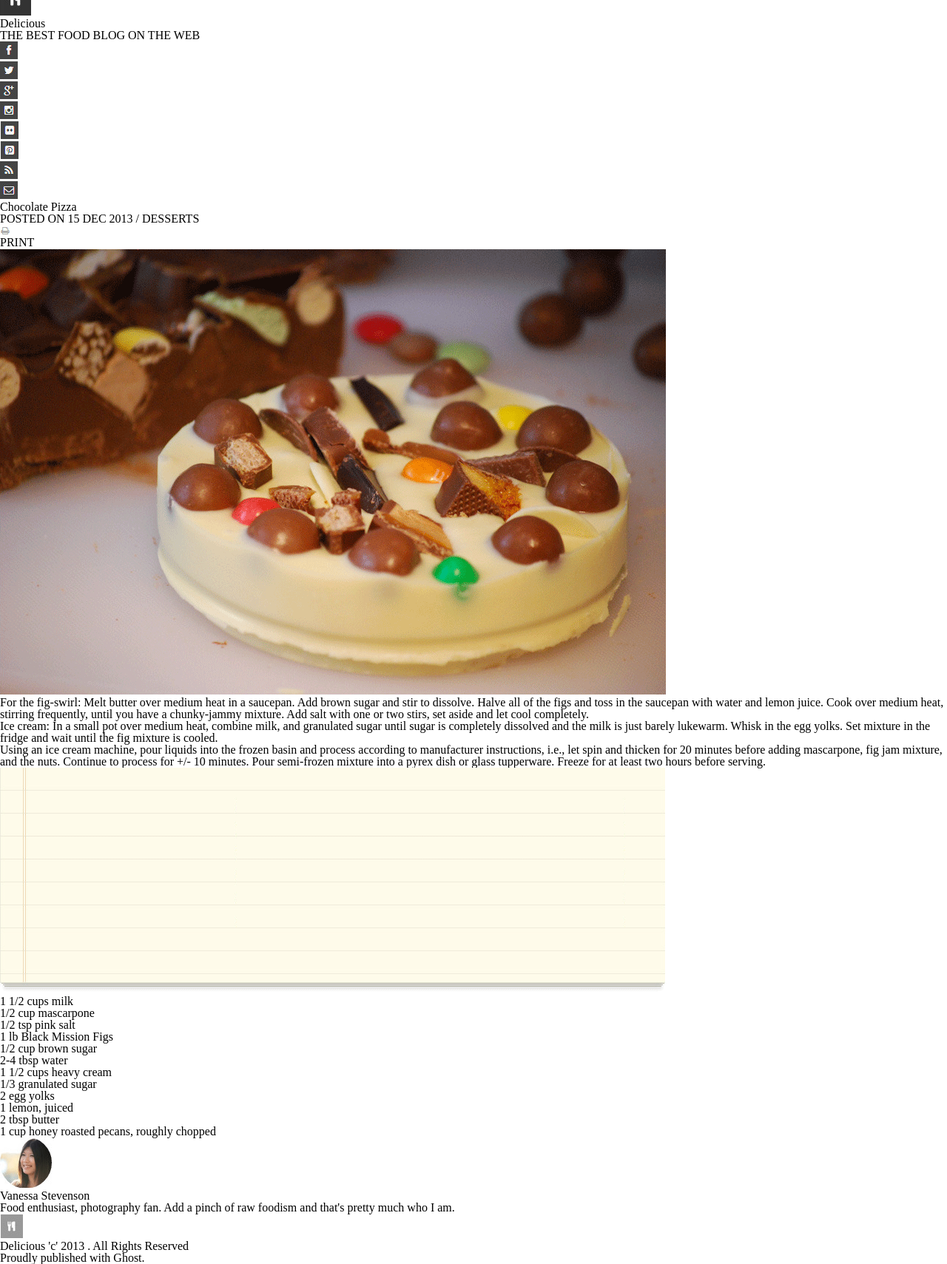
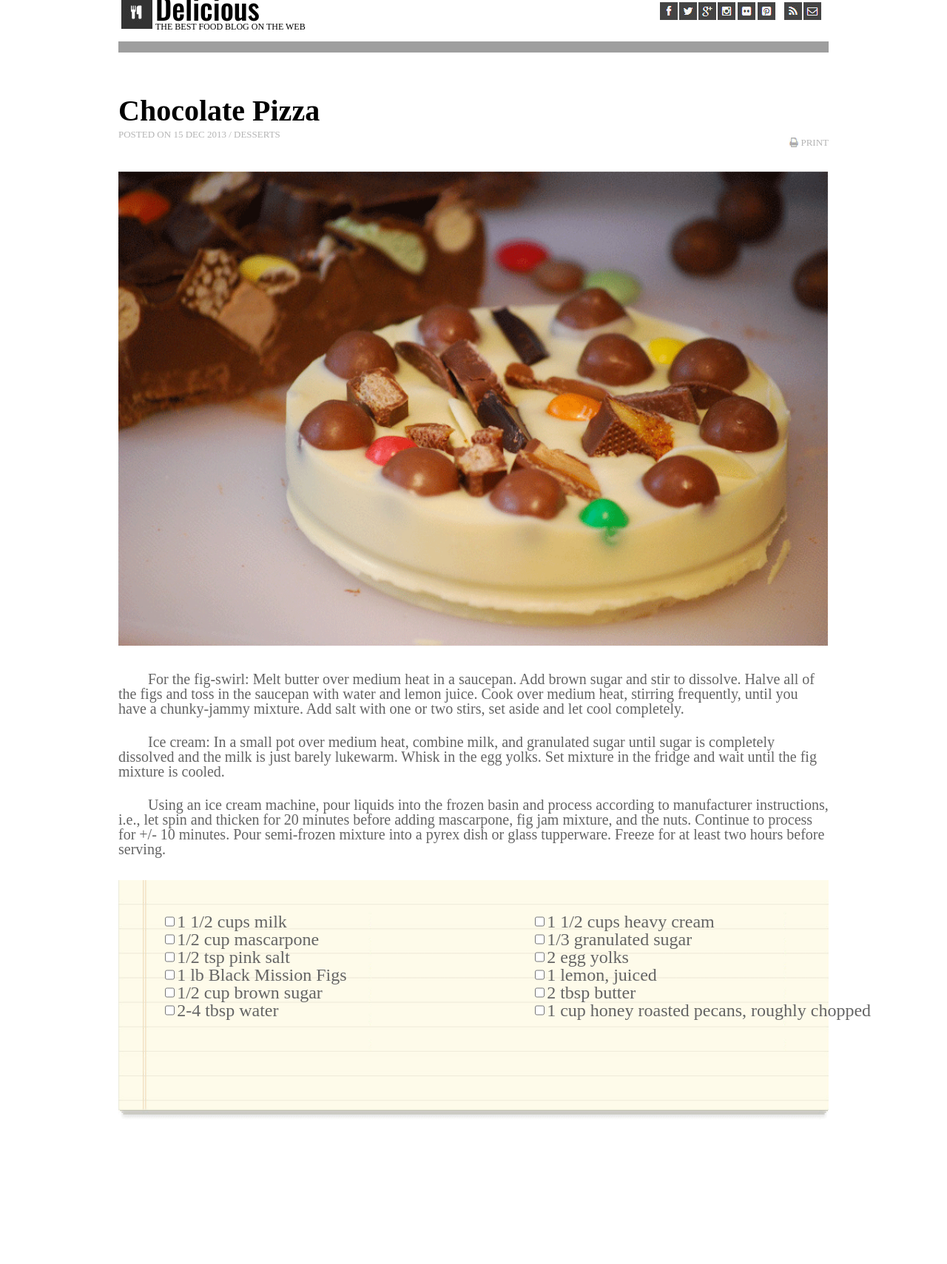
Before and after one commit to sp00nes/chocolate-pizza, a plain HTML site: page index.html in a window 1280 px wide. Shown: the part 24-1733 px from the top of the page at 74% size. After the commit the page ends 1540 px from the top, so only its background shows below. Drawn offline with nearby package versions, Linux system fonts and the light colour scheme; grey boxes are pictures that could not be loaded.

Commit message:
styled page

```diff
--- a/css/style.css
+++ b/css/style.css
@@ -0,0 +1,158 @@
+body {
+  width: 70%;
+  margin: auto;
+  box-sizing: border-box;
+  min-width: 60rem;
+}
+
+/* Style for headder */
+.borderImg {
+  background-image: url(https://raw.githubusercontent.com/codefellows/seattle-code-201d91/main/class-10/lab-a/lab-assets/hr-img.png);
+  background-repeat: repeat-x;
+  height: 15px;
+  width: 100%;
+  }
+
+.header {
+  height: 5rem;
+  display: flex;
+  flex-direction: row;
+  justify-content: space-between;
+  flex-wrap: wrap;
+  align-items: center;
+
+}
+
+.titleLogo {
+  height: 5rem;
+  display: flex;
+  flex-direction: row;
+  justify-content: flex-start;
+  align-items: center;
+  text-align: left;
+}
+
+.titleText {
+  display: flex;
+  flex-direction: column;
+  justify-content: flex-start;
+  align-items: left;
+  margin-left: 4px;
+}
+
+.titleText h1 {
+  font-family: 'Open Sans', sans-serif;
+  font-family: 'Oswald', sans-serif;
+  font-size: 40px;
+}
+
+.titleText h2 {
+  font-size: 12px;
+}
+.social ul {
+  display: flex;
+  flex-direction: row;
+  align-items: left;
+  margin-right: 10px;
+}
+
+.social ul li {
+  padding-left: 2px;
+}
+
+.social {
+  display: flex;
+  flex-direction: row;
+  align-items: left;
+}
+
+/*Main*/
+
+/* article */
+.artTitleContainer {
+  margin-top: 3rem;
+  margin-bottom: 2rem;
+  height: 5rem;
+  display: flex;
+  flex-direction: row;
+  justify-content: space-between;
+  flex-wrap: wrap;
+  align-items: center;
+}
+
+.artTitleText h2 {
+  font-size: 40px;
+  font-weight: bold;
+  margin-bottom: 0.3rem;
+}
+
+.artTitleText h3 {
+  font-size: 13px;
+  color: rgb(180, 180, 180);
+}
+
+.artPrint {
+  display: flex;
+  flex-direction: row;
+  align-items: left;
+  align-self: flex-end;
+}
+
+.artPrint p {
+  font-size: 13px;
+  margin-left: 3px;
+  color: rgb(180, 180, 180);
+}
+
+.artMain {
+  border-bottom: 0.5rem;
+  border-bottom-style: ridge;
+}
+
+.artMain img{
+  width: 100%;
+  height: auto;
+}
+
+.artText {
+  font-size: 20px;
+  color: rgb(145, 145, 145);
+  margin: 2rem 0px 2rem 0px
+}
+
+.artText p {
+  font-size: 20px;
+  color: rgb(100, 100, 100);
+  margin: 25px 0px 25px 0px;
+  text-indent: 40px;
+}
+
+.imgContainer {
+  position: relative;
+}
+
+.imgContainer form {
+  position: absolute;
+  z-index: 1;
+  padding: 2.7rem 2rem 2rem 3.7rem;
+  display: flex;
+  justify-content: space-between;
+  margin: auto;
+}
+
+.imgContainer img {
+  position: absolute;
+  z-index: 0;
+}
+
+#toggle:checked ~ .check {
+  text-decoration: line-through;
+}
+
+.li {
+  display: flex;
+  flex-direction: row;
+  font-size: 24px;
+  color: rgb(100, 100, 100);
+  width: 500px;
+}
--- a/index.html
+++ b/index.html
@@ -1,12 +1,16 @@
 <!DOCTYPE html>
 <html lang="en">
+
 <head>
     <meta charset="UTF-8">
     <meta http-equiv="X-UA-Compatible" content="IE=edge">
     <meta name="viewport" content="width=device-width, initial-scale=1.0">
     <link rel="stylesheet" href="css/reset.css">
     <link rel="stylesheet" href="css/style.css">
-
+    <!-- fonts -->
+    <link rel="preconnect" href="https://fonts.googleapis.com">
+    <link rel="preconnect" href="https://fonts.gstatic.com" crossorigin>
+    <link href="https://fonts.googleapis.com/css2?family=Open+Sans:wght@300&family=Oswald:wght@500&display=swap" rel="stylesheet">
     <!-- TO ADD GOOGLE FONT
     <link rel="stylesheet" href="https://fonts.googleapis.com/css?family=Alkalami">
     -->
@@ -15,13 +19,17 @@
 </head>
 
 <body>
-    <header>
-        <section>
-            <img src="img/logo.png">
-            <h1>Delicious</h1>
-            <h2>THE BEST FOOD BLOG ON THE WEB</h2>
+    <header class="header">
+        <section class="titleLogo">
+            <section class="titleText">
+                <img src="img/logo.png">
+            </section>
+            <section class="titleText">
+                <h1>Delicious</h1>
+                <h2>THE BEST FOOD BLOG ON THE WEB</h2>
+            </section>
         </section>
-        <section>
+        <section class="social">
             <ul>
                 <li><img src="img/fb-icon.png"></li>
                 <li><img src="img/twit-icon.png"></li>
@@ -36,41 +44,91 @@
             </ul>
         </section>
     </header>
+    <div class="borderImg"></div>
     <main>
-        <div>
-            <section>
+        <div class="artTitleContainer">
+            <section class="artTitleText">
                 <h2>Chocolate Pizza</h2>
                 <h3>POSTED ON 15 DEC 2013 / DESSERTS</h3>
             </section>
-            <section>
-            <img src="img/print-icon.png">
-            <p>PRINT</p>
+            <section class="artPrint">
+                <img src="img/print-icon.png">
+                <p>PRINT</p>
             </section>
         </div>
-        <div>
+        <div class="artMain">
             <img src="img/choco-pizza.png">
-            <article>
-                <p>For the fig-swirl: Melt butter over medium heat in a saucepan. Add brown sugar and stir to dissolve. Halve all of the figs and toss in the saucepan with water and lemon juice. Cook over medium heat, stirring frequently, until you have a chunky-jammy mixture. Add salt with one or two stirs, set aside and let cool completely.</p>
-                <p>Ice cream: In a small pot over medium heat, combine milk, and granulated sugar until sugar is completely dissolved and the milk is just barely lukewarm. Whisk in the egg yolks. Set mixture in the fridge and wait until the fig mixture is cooled.</p>
-                <p>Using an ice cream machine, pour liquids into the frozen basin and process according to manufacturer instructions, i.e., let spin and thicken for 20 minutes before adding mascarpone, fig jam mixture, and the nuts. Continue to process for +/- 10 minutes. Pour semi-frozen mixture into a pyrex dish or glass tupperware. Freeze for at least two hours before serving.</p>
+            <article class="artText">
+                <p>For the fig-swirl: Melt butter over medium heat in a saucepan. Add brown sugar and stir to dissolve.
+                    Halve all of the figs and toss in the saucepan with water and lemon juice. Cook over medium heat,
+                    stirring frequently, until you have a chunky-jammy mixture. Add salt with one or two stirs, set
+                    aside and let cool completely.</p>
+                <p>Ice cream: In a small pot over medium heat, combine milk, and granulated sugar until sugar is
+                    completely dissolved and the milk is just barely lukewarm. Whisk in the egg yolks. Set mixture in
+                    the fridge and wait until the fig mixture is cooled.</p>
+                <p>Using an ice cream machine, pour liquids into the frozen basin and process according to manufacturer
+                    instructions, i.e., let spin and thicken for 20 minutes before adding mascarpone, fig jam mixture,
+                    and the nuts. Continue to process for +/- 10 minutes. Pour semi-frozen mixture into a pyrex dish or
+                    glass tupperware. Freeze for at least two hours before serving.</p>
             </article>
-            <section>
+            <div class="imgContainer">
                 <img src="img/list-bg.png">
-                <ol>
-                    <li>1 1/2 cups milk</li>
-                    <li>1/2 cup mascarpone</li>
-                    <li>1/2 tsp pink salt</li>
-                    <li>1 lb Black Mission Figs</li>
-                    <li>1/2 cup brown sugar</li>
-                    <li>2-4 tbsp water</li>
-                    <li>1 1/2 cups heavy cream</li>
-                    <li>1/3 granulated sugar</li>
-                    <li>2 egg yolks</li>
-                    <li>1 lemon, juiced</li>
-                    <li>2 tbsp butter</li>
-                    <li>1 cup honey roasted pecans, roughly chopped</li>
-                </ol>
-            </section>
+                <form>
+                    <div>
+                        <label class="li">
+                            <input type="checkbox" id="toggle">
+                            <div class="check">1 1/2 cups milk</div>
+                        </label>
+                        <label class="li">
+                            <input type="checkbox" id="toggle">
+                            <div class="check">1/2 cup mascarpone</div>
+                        </label>
+                        <label class="li">
+                            <input type="checkbox" id="toggle">
+                            <div class="check">1/2 tsp pink salt</div>
+                        </label>
+                        <label class="li">
+                            <input type="checkbox" id="toggle">
+                            <div class="check">1 lb Black Mission Figs</div>
+                        </label>
+                        <label class="li">
+                            <input type="checkbox" id="toggle">
+                            <div class="check">1/2 cup brown sugar</div>
+                        </label>
+                        <label class="li">
+                            <input type="checkbox" id="toggle">
+                            <div class="check">2-4 tbsp water</div>
+                        </label>
+                    </div>
+                    <div>
+
+                        <label class="li">
+                            <input type="checkbox" id="toggle">
+                            <div class="check">1 1/2 cups heavy cream</div>
+                        </label>
+                        <label class="li">
+                            <input type="checkbox" id="toggle">
+                            <div class="check">1/3 granulated sugar</div>
+                        </label>
+                        <label class="li">
+                            <input type="checkbox" id="toggle">
+                            <div class="check">2 egg yolks</div>
+                        </label>
+                        <label class="li">
+                            <input type="checkbox" id="toggle">
+                            <div class="check">1 lemon, juiced</div>
+                        </label>
+                        <label class="li">
+                            <input type="checkbox" id="toggle">
+                            <div class="check">2 tbsp butter</div>
+                        </label>
+                        <label class="li">
+                            <input type="checkbox" id="toggle">
+                            <div class="check">1 cup honey roasted pecans, roughly chopped</div>
+                        </label>
+                    </div>
+                </form>
+            </div>
         </div>
         <div>
             <img src="img/van-pic.png">
```
